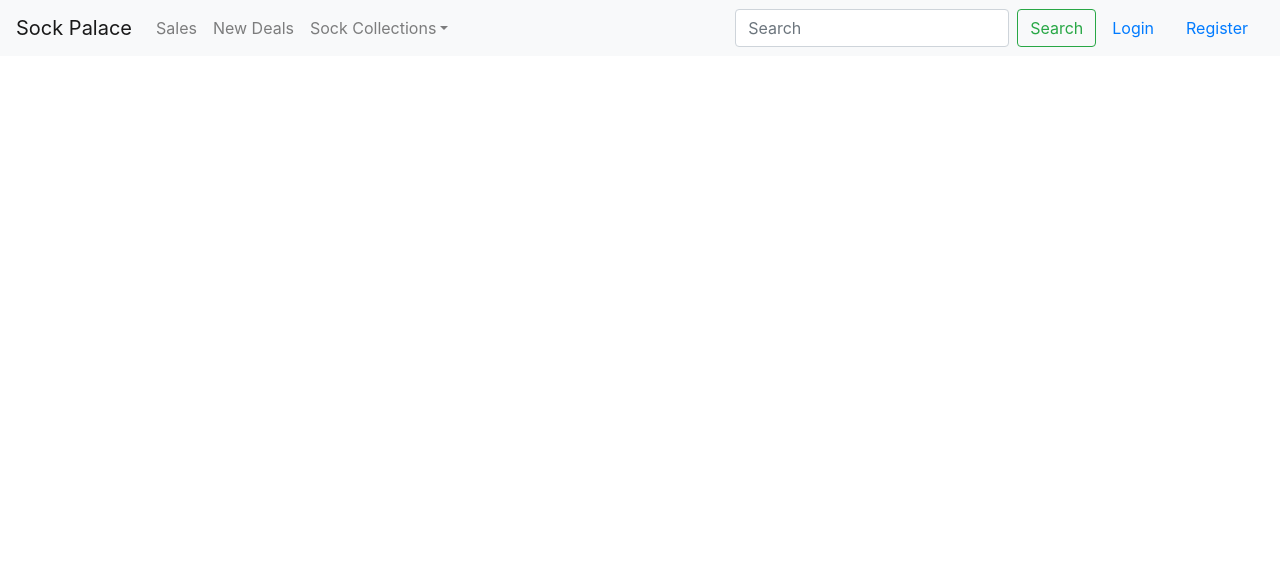
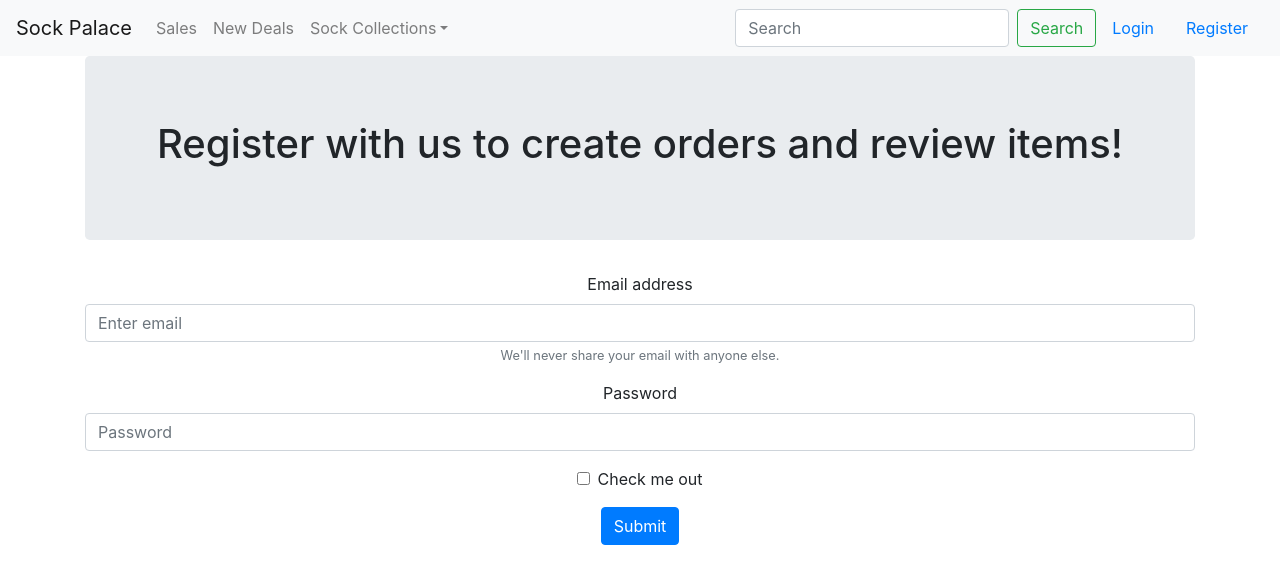
Before and after one commit to kevinconvery/sockpalace, a React (Create React App) app: page /register in a window 1280 px wide. Shown: the top 584 px of the page. Built offline with nearby package versions, Linux system fonts and the light colour scheme.

Commit message:
start building Register view

```diff
--- a/src/App.js
+++ b/src/App.js
@@ -3,6 +3,7 @@
 import Header from './components/Header/Header';
 import Sales from './components/Sales/Sales';
 import Deals from './components/Deals/Deals';
+import Register from './components/Auth/Register/Register';
 import 'bootstrap/dist/css/bootstrap.min.css';
 import './App.css';
 import {
@@ -19,6 +20,9 @@
         <Header />
 
         <Switch>
+          <Route path="/register">
+            <Register />
+          </Route>
           <Route path="/deals">
             <Deals />
           </Route>
--- /dev/null
+++ b/src/components/Auth/Register/Register.js
@@ -0,0 +1,41 @@
+import React, { useState } from 'react';
+import Container from 'react-bootstrap/Container';
+import Jumbotron from 'react-bootstrap/Jumbotron';
+import Form from 'react-bootstrap/Form';
+import Button from 'react-bootstrap/Button';
+import Row from 'react-bootstrap/Row';
+import Col from 'react-bootstrap/Col';
+
+
+
+const Register = ({}) => (
+  <div>
+    <Container>
+      <Jumbotron>
+        <h1>Register with us to create orders and review items!</h1>
+      </Jumbotron>
+      <Form>
+        <Form.Group controlId="formBasicEmail">
+          <Form.Label>Email address</Form.Label>
+          <Form.Control type="email" placeholder="Enter email" />
+          <Form.Text className="text-muted">
+            We'll never share your email with anyone else.
+          </Form.Text>
+        </Form.Group>
+
+        <Form.Group controlId="formBasicPassword">
+          <Form.Label>Password</Form.Label>
+          <Form.Control type="password" placeholder="Password" />
+        </Form.Group>
+        <Form.Group controlId="formBasicCheckbox">
+          <Form.Check type="checkbox" label="Check me out" />
+        </Form.Group>
+        <Button variant="primary" type="submit">
+          Submit
+        </Button>
+      </Form>
+    </Container>
+  </div>
+);
+
+export default Register;
--- a/src/components/Deals/Deals.js
+++ b/src/components/Deals/Deals.js
@@ -44,14 +44,6 @@
         <p>
           Try on some budget styles that won't put a hole in your pocketbook!
         </p>
-        <p>
-          <Button
-            variant="primary"
-            onClick={getCardData}
-          >
-            Deals Deals Deals
-          </Button>
-        </p>
       </Jumbotron>
       <Row className="mt-5 mb-3 justify-content-center">
         {
@@ -69,7 +61,7 @@
                     <Card.Text>
                       {item.description}
                     </Card.Text>
-                  <Button variant="primary">Browse Here!</Button>
+                    <Button variant="primary">Add To Order</Button>
                   </Card.Body>
                 </Card>
               </Col>
```
Lines whose indentation alone changed are shown as unchanged.
